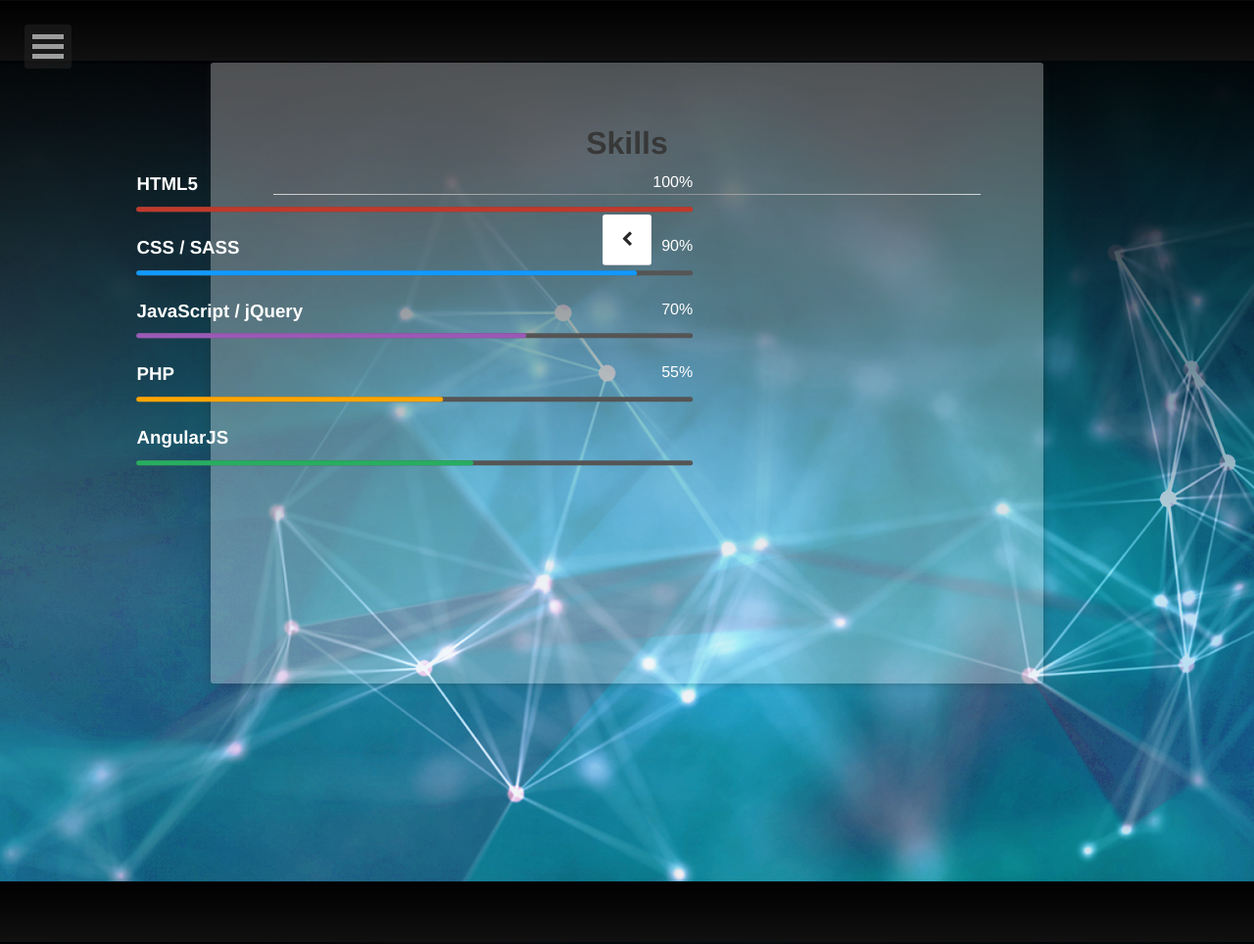
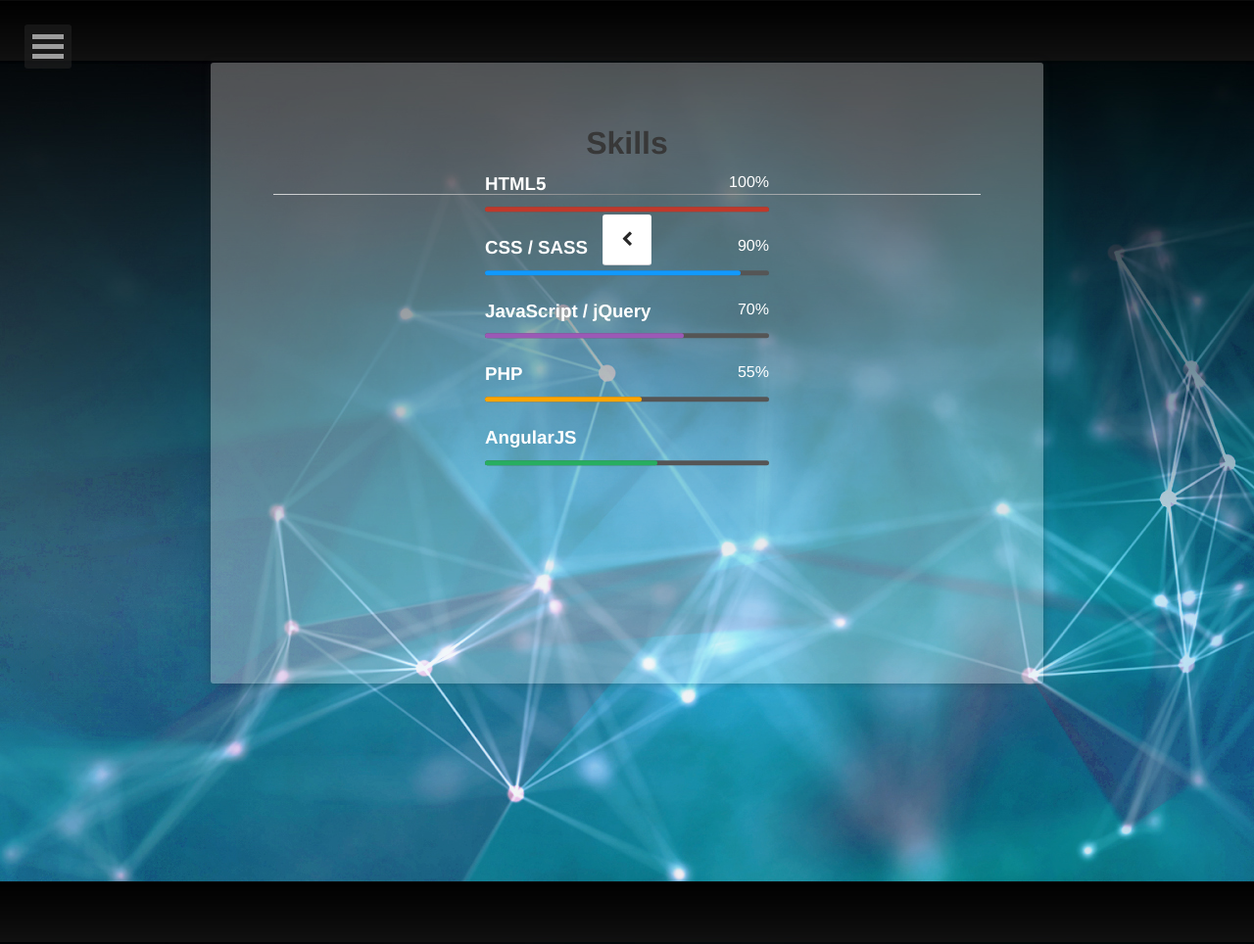
Before and after one commit to nalinraut/nalinraut.github.io, a Jekyll site: the page built from skills/index.md, in a window 1280 px wide. Shown: the whole page at 98% size. Built offline with Jekyll 4.4.1, drawn with Linux system fonts in a browser that asks for light colours.

Commit message:
Added progress bar

```diff
--- a/_sass/progress.scss
+++ b/_sass/progress.scss
@@ -1,4 +1,6 @@
 @import url(https://fonts.googleapis.com/css?family=PT+Sans);
+
+$font-family: 'PT Sans', sans-serif;
 
 $li-padding: 5px;
 
@@ -30,12 +32,19 @@
   box-sizing: border-box;
 }
 
+// html,body{
+//   background: $background-color;
+//   width: 100%;
+//   height: 100%;
+//   font-family: $font-family;
+// }
+
 .skills-bar-container{
   position: relative;
-  width: 80%;
+  width: 40%;
   min-width: 300px;
-  top: 20%;
-  left: 20%;
+  top: 50%;
+  left: 50%;
   -webkit-transform: translate(-50%, -50%);
   transform: translate(-50%, -50%);
   list-style:none;
```
